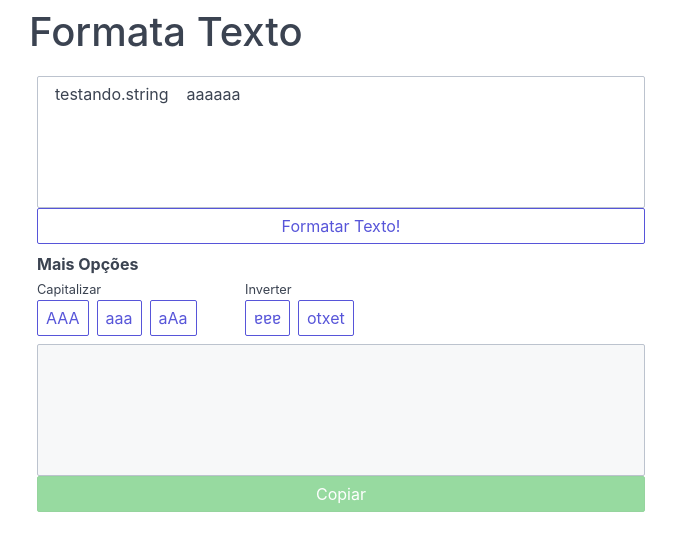
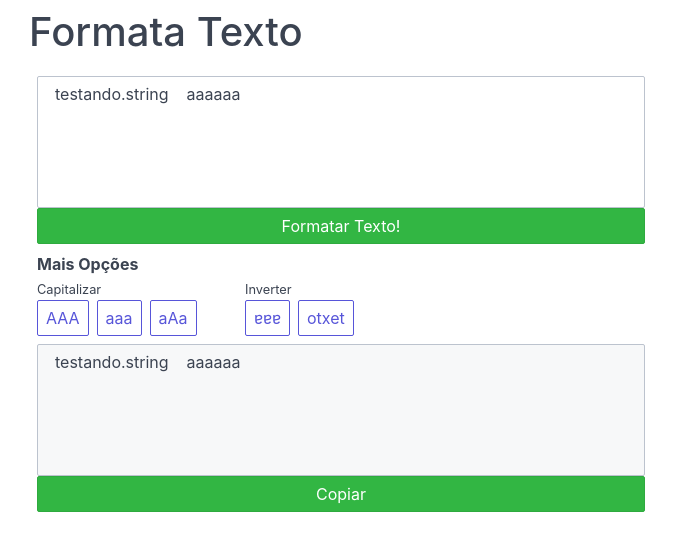
Before and after one commit to guizordan/formatatexto, a Nuxt app: page / in a window 1280 px wide. Shown: the top 550 px of the page, without its empty margins (299-975 px from the left). Built offline with nearby package versions, Linux system fonts and the light colour scheme.

Commit message:
text to be formatted now is a computed variable

```diff
--- a/components/Capitalize.vue
+++ b/components/Capitalize.vue
@@ -34,20 +34,22 @@ export default {
 
   methods: {
     activate_upcase: function() {
-      this.add_format(this.text.toUpperCase(), 'capitalize')
+      console.log(this.$options._componentTag)
+      this.add_format(this.text.toUpperCase())
     },
 
     activate_downcase: function() {
-      this.$emit('update:output', this.text.toLowerCase())
+      this.add_format(this.text.toLowerCase())
     },
 
     activate_emocase: function() {
-      var output = []
+      let newText = []
       for (let i = 0; i < this.text.length; i++) {
-        if (i % 2 == 0) output[i] = this.text[i].toLowerCase()
-        else output[i] = this.text[i].toUpperCase()
+        if (i % 2 == 0) newText[i] = this.text[i].toLowerCase()
+        else newText[i] = this.text[i].toUpperCase()
       }
-      this.$emit('update:output', output.join(''))
+
+      this.add_format(newText.join(''))
     },
 
     deactivate_all: function() {
--- a/components/Format.vue
+++ b/components/Format.vue
@@ -1,22 +1,25 @@
 <template>
-  <button @click="format" class="btn btn-block">
+  <button @click="format" class="btn btn-block btn-success">
     Formatar Texto!
   </button>
 </template>
 
 <script>
+import Mixins from '~/mixins/Mixins.vue';
+
 export default {
-  props: ['input', 'output'],
+  props: ['text'],
+
+  mixins: [Mixins],
 
   methods: {
     format: function() {
       var formatted;
-      formatted = this.remove_extra_whitespaces(this.input);
+      formatted = this.remove_extra_whitespaces(this.text);
       formatted = this.capitalize_first_letter(formatted);
       formatted = this.deal_with_dots(formatted);
 
-      this.$emit('update:output', formatted);
-      this.$emit('update:previousOutput', formatted);
+      this.add_format(formatted, 'format');
     },
 
     remove_extra_whitespaces: function(string) {
@@ -25,13 +28,13 @@ export default {
         if (string[i].match(/\s/) && string[i + 1].match(/\s/)) continue;
         else output[i] = string[i];
       }
-      output =  output.join('');
+      output = output.join('');
 
       return output.trim();
     },
 
-    capitalize_first_letter: function(string){
-      if (!string.match(/[A-Z]/)){
+    capitalize_first_letter: function(string) {
+      if (!string.match(/[A-Z]/)) {
         return string.replace(/[a-z]/, function(substring) {
           return substring.toUpperCase();
         });
@@ -39,7 +42,7 @@ export default {
     },
 
     deal_with_dots: function(string) {
-      return string.replace(/\.[a-zA-Z]/g, function(substring){
+      return string.replace(/\.[a-zA-Z]/g, function(substring) {
         return '. ' + substring[1].toUpperCase();
       });
     }
--- a/components/OutputTextArea.vue
+++ b/components/OutputTextArea.vue
@@ -9,7 +9,7 @@
 
 <script>
 export default {
-  props: ['input', 'output'],
+  props: ['output'],
 
   data() {
     return {
--- a/mixins/Mixins.vue
+++ b/mixins/Mixins.vue
@@ -1,8 +1,8 @@
 <script>
 export default {
   methods: {
-    add_format(val, component){
-      let res = {component, val}
+    add_format(text){
+      let res = {component: this.$options._componentTag, text}
       console.log('adding format', res)
       this.$emit('add-format', res)
     },
--- a/pages/index.vue
+++ b/pages/index.vue
@@ -7,7 +7,7 @@
   </div>
 
   <div class="column col-12 text-center">
-    <format :input="input" :previous-output.sync="previousOutput" :output.sync="output"></format>
+    <format @add-format="addFormat" :text="text">></format>
   </div>
 
   <div class="column col-12 mt-2 mb-2">
@@ -15,18 +15,18 @@
 
     <div class="columns">
       <div class="column col-4 col-md-12">
-        <capitalize @remove-format="removeFormat" @add-format="addFormat" :text="output || input"></capitalize>
+        <capitalize @remove-format="removeFormat" @add-format="addFormat" :text="text"></capitalize>
       </div>
 
       <div class="column col-4 col-md-12">
-        <reverse :previous-output="previousOutput" :output.sync="formats[formats.length-1].val || ''"></reverse>
+        <reverse @remove-format="removeFormat" @add-format="addFormat" :text="text"></reverse>
       </div>
 
     </div>
   </div>
 
   <div class="column col-12">
-    <output-text-area :output.sync="formats[formats.length-1].val || ''"></output-text-area>
+    <output-text-area :output="text"></output-text-area>
   </div>
 </div>
 </template>
@@ -47,22 +47,27 @@ export default {
 
   data() {
     return {
-      formats: [{val: '', component: ''}],
-      input: '  testando.string    aaaaaa',
-      output: ''
+      formats: [],
+      input: '  testando.string    aaaaaa'
     };
   },
 
   methods: {
-    addFormat(payload){
-      this.formats.push(payload)
-      console.log(this.formats)
+    addFormat(payload) {
+      this.formats.push(payload);
+      console.log(this.formats);
     },
 
-    removeFormat(payload){
-      console.log(payload)
+    removeFormat(payload) {
+      console.log(payload);
+    }
+  },
+
+  computed: {
+    text(){
+      let newFormat = this.formats[this.formats.length - 1];
+      return newFormat && newFormat.text ? newFormat.text : this.input;
     },
   },
-
-}
+};
 </script>
```
Also changed, not shown: 1 other file (tests, documents, lock files or other folders).
